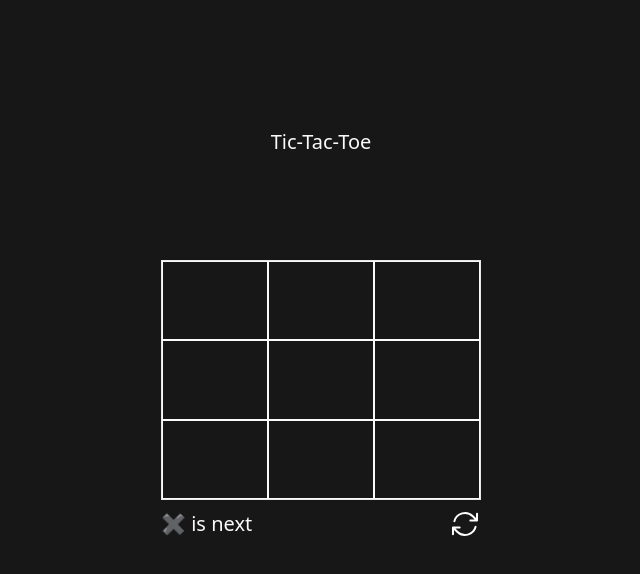
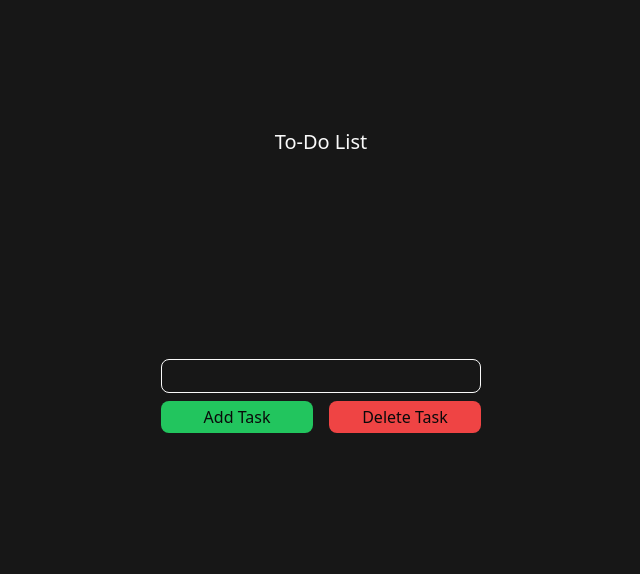
Before and after one commit to mshortcodes/mini-projects, a React (Vite) app: page / in a window 1280 px wide. Shown: the top 574 px of the page, without its empty margins (319-959 px from the left). Built offline with nearby package versions, Linux system fonts and the light colour scheme.

Commit message:
Add tic-tac-toe

```diff
--- a/src/App.jsx
+++ b/src/App.jsx
@@ -9,8 +9,8 @@ function App() {
 	return (
 		<>
 			{/* <Home /> */}
-			{/* <ToDoList /> */}
-			<TicTacToe />
+			<ToDoList />
+			{/* <TicTacToe /> */}
 			{/* <WeatherApp /> */}
 			{/* <CurrencyConverter /> */}
 		</>
--- a/src/components/ToDoList.jsx
+++ b/src/components/ToDoList.jsx
@@ -62,12 +62,13 @@ function ToDoList() {
 
 					<ul
 						id='taskList'
-						className='list-inside list-disc mt-2'></ul>
-					{tasks.map((task, index) => (
-						<li key={index} className='text-neutral-50'>
-							{task}
-						</li>
-					))}
+						className='list-inside list-disc mt-2 h-0'>
+						{tasks.map((task, index) => (
+							<li key={index} className='text-neutral-50'>
+								{task}
+							</li>
+						))}
+					</ul>
 				</div>
 			</div>
 		</>
```
